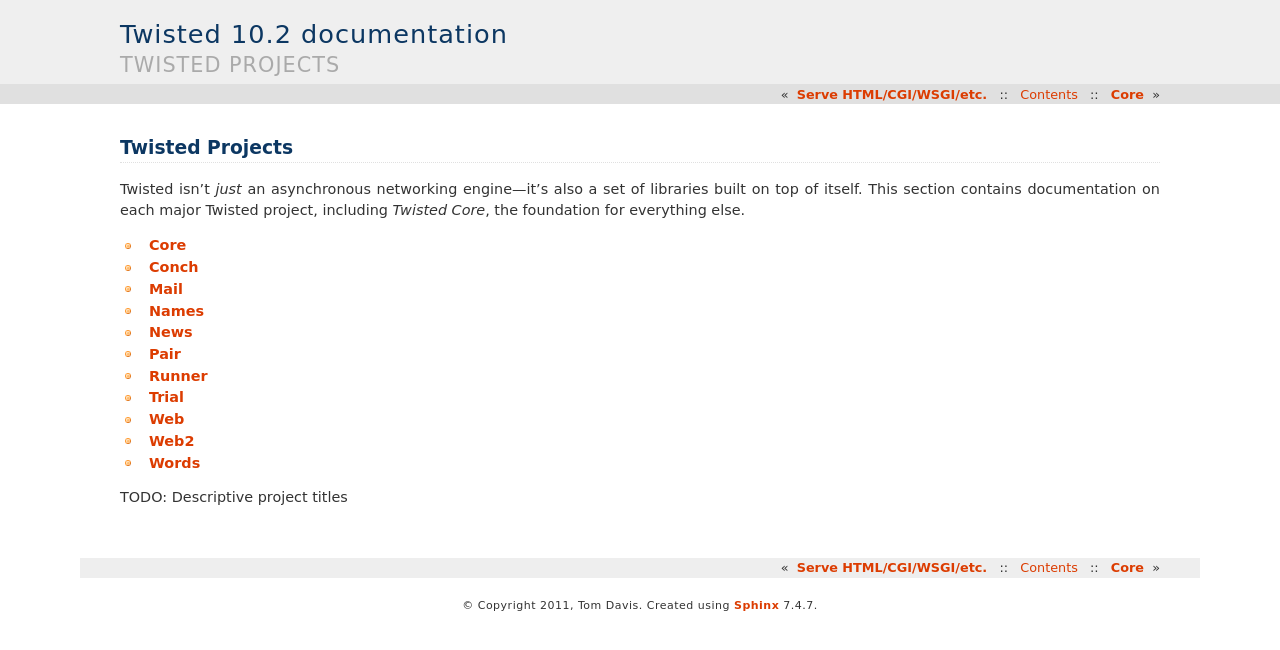
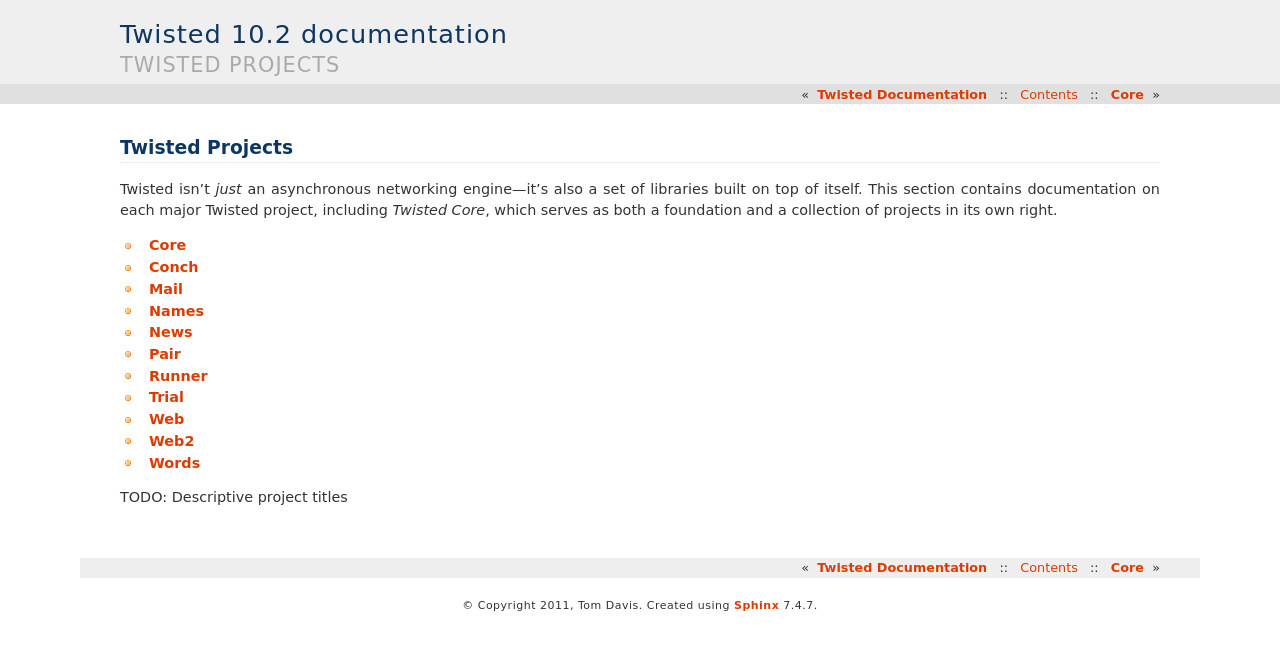
Before and after one commit to tdavis/twisted-docs, a Sphinx documentation site: the page built from source/projects/index.rst, in a window 1280 px wide. Shown: the top 650 px of the page. Built offline with Sphinx 7.4.7, drawn with Linux system fonts in a browser that asks for light colours; pages that are not in the unit, such as notebooks, are missing from menus.

Commit message:
Cleaned up intros

```diff
--- a/source/projects/index.rst
+++ b/source/projects/index.rst
@@ -3,8 +3,8 @@
 
 Twisted isn't *just* an asynchronous networking engine—it's also a set of
 libraries built on top of itself. This section contains documentation on each
-major Twisted project, including *Twisted Core*, the foundation for everything
-else.
+major Twisted project, including *Twisted Core*, which serves as both a
+foundation and a collection of projects in its own right.
 
 .. toctree::
    :maxdepth: 1
```
Also changed, not shown: source/index.rst (+9 -6 lines).
